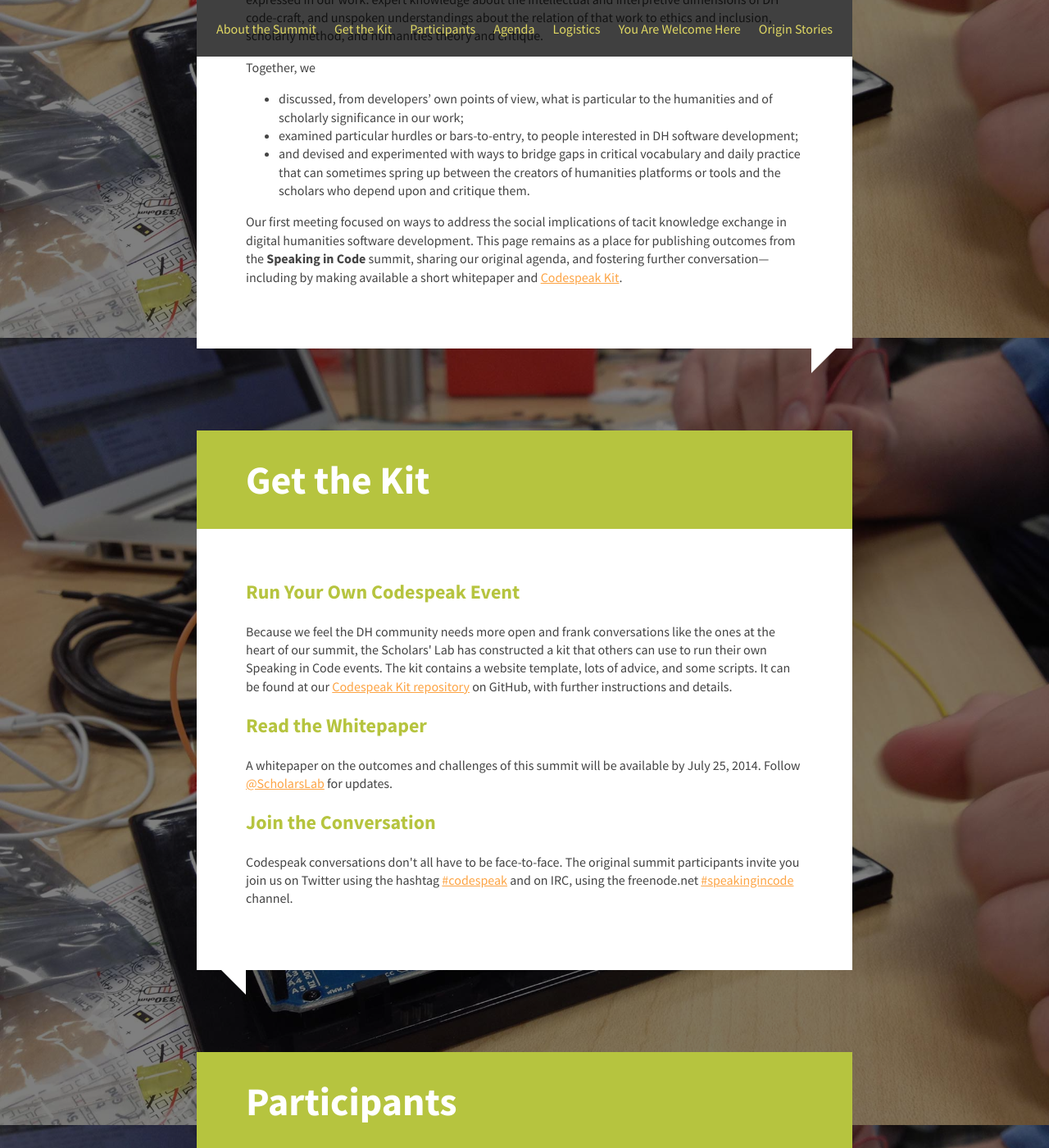
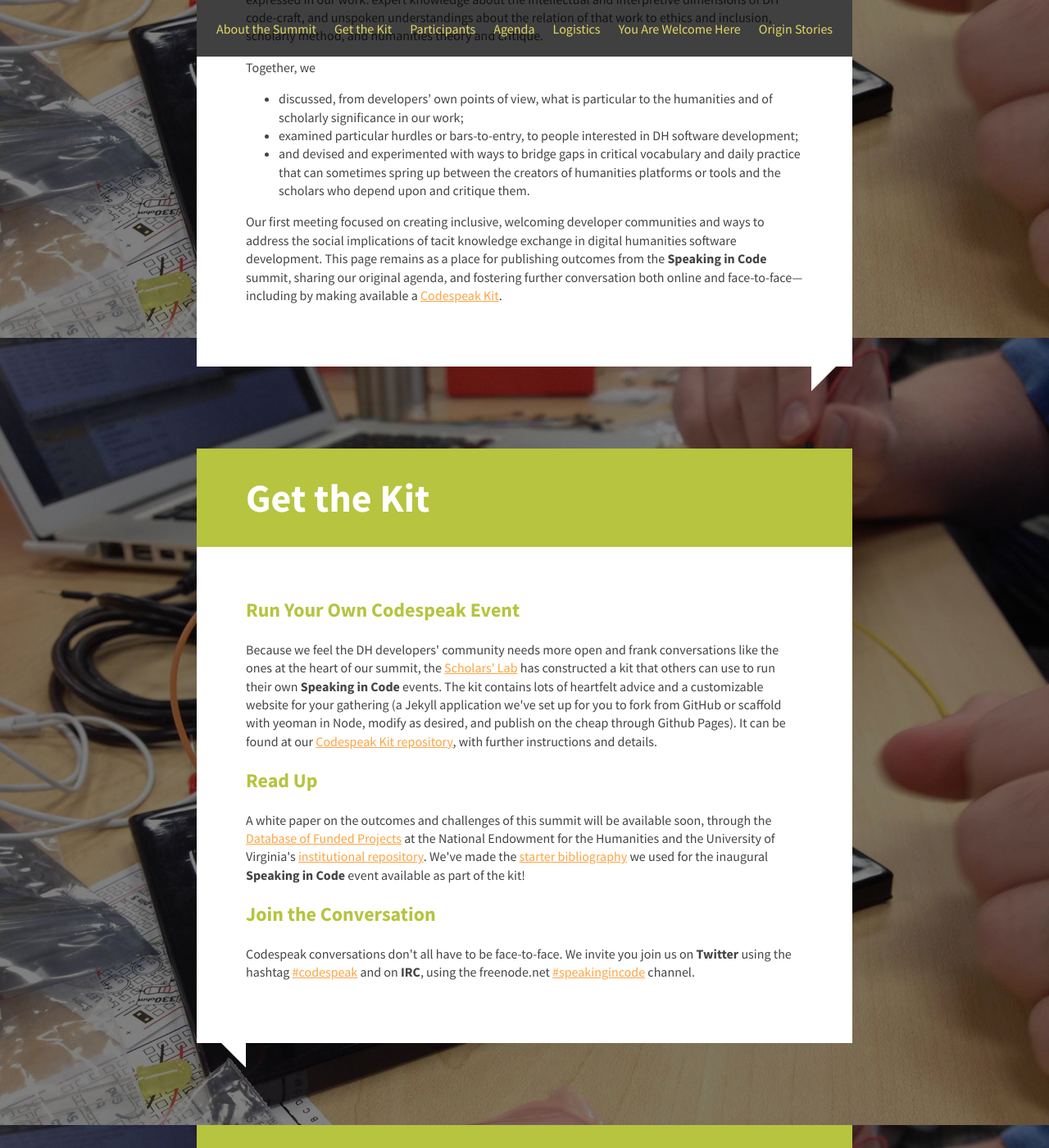
Before and after one commit to scholarslab/speakingincode, a Jekyll site: the page built from index.html, in a window 1280 px wide and 1400 px high, scrolled down 548 px. Shown: the whole window at 82% size. Built offline with Jekyll 4.4.1, drawn with Linux system fonts in a browser that asks for light colours; nearby versions of some CDN libraries; some web fonts are replaced; Markdown is read by kramdown in place of the engine named in the settings; some of the changed text lies outside the part shown.

Commit message:
final prose updates ahead of launch

```diff
--- a/index.html
+++ b/index.html
@@ -18,40 +18,37 @@
 	  <li>examined particular hurdles or bars-to-entry, to people interested in DH software development;</li>
       <li>and devised and experimented with ways to bridge gaps in critical vocabulary and daily practice that can sometimes spring up between the creators of humanities platforms or tools and the scholars who depend upon and critique them.</li>
 		</ul></p>
-    <p>Our first meeting focused on ways to address the social implications of
-    tacit knowledge exchange in digital humanities software development. This page remains as a place for publishing outcomes from the <strong>Speaking in Code</strong> summit, sharing our original agenda, and fostering further conversation—including by making available a short whitepaper and <a href="#outcomes">Codespeak Kit</a>.</p> </section>
+    <p>Our first meeting focused on creating inclusive, welcoming developer communities and ways to address the social implications of tacit knowledge exchange in digital humanities software development. This page remains as a place for publishing outcomes from the <strong>Speaking in Code</strong> summit, sharing our original agenda, and fostering further conversation both online and face-to-face—including by making available a <a href="#outcomes">Codespeak Kit</a>.</p> </section>
 
 <section id="outcomes">
   <h1>Get the Kit</h1>
   <h2>Run Your Own Codespeak Event</h2>
   <p>
-    Because we feel the DH community needs more open and frank conversations like the ones at the heart
-    of our summit, the Scholars' Lab has constructed a kit that others can use to run
-    their own Speaking in Code events.  The kit contains a website template,
-    lots of advice, and some scripts. It can be found at our
+    Because we feel the DH developers' community needs more open and frank conversations like the ones at the heart
+    of our summit, the <a href="http://scholarslab.org">Scholars' Lab</a> has constructed a kit that others can use to run
+    their own <strong>Speaking in Code</strong> events.  The kit contains lots of heartfelt advice and a customizable website for your gathering (a Jekyll application we've set up for you to fork from GitHub or scaffold with yeoman in Node, modify as desired, and publish on the cheap through Github Pages). It can be found at our
     <a
       href="https://github.com/scholarslab/codespeakkit/blob/master/README.md#codespeak-kit">Codespeak
-    Kit repository</a> on GitHub, with further instructions and details.
+    Kit repository</a>, with further instructions and details.
   </p>
-  <h2>Read the Whitepaper</h2>
+  <h2>Read Up</h2>
   <p>
-    A whitepaper on the outcomes and challenges of this summit will be available by July 25, 2014. Follow
-    <a href="http://twitter.com/scholarslab">@ScholarsLab</a> for updates.
+    A white paper on the outcomes and challenges of this summit will be available soon, through the <a href="https://securegrants.neh.gov/publicquery/main.aspx?f=1&gn=HD-51674-13">Database of Funded Projects</a> at the National Endowment for the Humanities and the University of Virginia's <a href="http://libra.virginia.edu">institutional repository</a>. We've made the <a href="https://github.com/scholarslab/codespeakkit/blob/master/bibliography.md">starter bibliography</a> we used for the inaugural <strong>Speaking in Code</strong> event available as part of the kit!
     </p>
   <h2>Join the Conversation</h2>
-  <p>Codespeak conversations don't all have to be face-to-face. The original summit participants invite you join us on Twitter using the hashtag <a
-  href="https://twitter.com/search?q=%23codespeak">#codespeak</a> and on IRC, using the freenode.net <a
+  <p>Codespeak conversations don't all have to be face-to-face. We invite you join us on <strong>Twitter</strong> using the hashtag <a
+  href="https://twitter.com/search?q=%23codespeak">#codespeak</a> and on <strong>IRC</strong>, using the freenode.net <a
 href="http://webchat.freenode.net/?channels=%23codespeak&uio=d4">#speakingincode</a>
 channel.</p>
 </section>
 
 <section id="participants">
     <h1>Participants</h1>
-    <p><strong>Speaking in Code</strong> participants were selected on the
+    <p>The original cohort of <strong>Speaking in Code</strong> participants were selected on the
     basis of their demonstrated experience in digital humanities software
     development, their interest in advancing solutions to the problems raised
-    by the summit, and the disciplinary and cultural diversity they brought to
-    the conversation. These folks were at the inaugural event. Click for bios and more information. </p>
+    by the summit, and the diversity of perspective they brought to
+    the conversation. Click for bios and more information, and learn about our <a href="https://github.com/scholarslab/codespeakkit/blob/master/planning.md">call for participants</a> in the <a href="#outcomes">Codespeak Kit</a>. </p>
 
     <ul class="participants">
             <li id="bridget-almas">
@@ -214,7 +211,7 @@
 
 <section id="agenda">
     <h1>Summit Agenda</h1>
-		  <p><strong>For posterity, and as an example for people using our <a href="#outcomes">Codespeak Kit</a>.</strong></p>
+		  <p><strong>For posterity, and as an example for people using our <a href="#outcomes">Codespeak Kit</a>. An <a href="https://github.com/scholarslab/codespeakkit/blob/master/schedule.md">overview of the schedule</a> is available in the kit.</strong></p>
     <p>We start from the premise that humanities software development holds more in common with traditional arts-and-crafts practice than with academic discourse, and that its methods and assumptions may embed a valuable, largely non-verbal new hermeneutic of “making.” The <strong>Speaking in Code</strong> program calls on five respected, versatile, and motivated experts in the field to help participants articulate—from their own vantage points—whether and to what degree tacit humanities knowledge is embedded in DH developers’ craft, and to outline the new scholarly and methodological understandings that may be emergent from their praxis.</p>
 	<p>The second part of the summit will be a unconference-style “Development Day,” designed to foster grassroots leadership among participants and seed collaborative projects that may be technical or social in nature. Projects pitched on the second day are meant to address the larger goals of <strong>Speaking in Code</strong> and the most practicable and potentially transformative among them may be undertaken by the <a href="http://scholarslab.org">Scholars’ Lab</a> and new partners after the summit ends.</p>
 	<h2>Sunday, November 3rd</h2>
@@ -388,7 +385,7 @@
 
 <section id="logistics">
     <h1>Logistics</h1>
-	  <p><strong>For posterity, and as an example for people using our <a href="#outcomes">Codespeak Kit</a>.</strong></p>
+	  <p><strong>For posterity, and as an example for people using our <a href="#outcomes">Codespeak Kit</a>. Get some <a href="https://github.com/scholarslab/codespeakkit/blob/master/logistics.md">tips on logistics</a> as part of the kit.</strong></p>
     <h2>Times and Dates</h2>
     <p>The <strong>Speaking in Code</strong> program will run for two full
     days, 4-5 November 2013, starting with an 8:30am breakfast in the Scholars'
@@ -419,7 +416,7 @@
 
   <p><strong>Speaking in Code was successful in part because it attracted an
     unusually diverse group of developers. We published this statement for the
-  event.</strong> </p>
+  event. Learn <a href="https://github.com/scholarslab/codespeakkit/blob/master/planning.md">more about our call</a> for participants in the <a href="#outcomes">Codespeak Kit</a>.</strong> </p>
 
     <p>This is a small planning and problem-scoping meeting, meant to provide an
     opportunity for advanced software developers to address shared issues in DH
```
Also changed, not shown: starting/index.md (+13 -16 lines).
